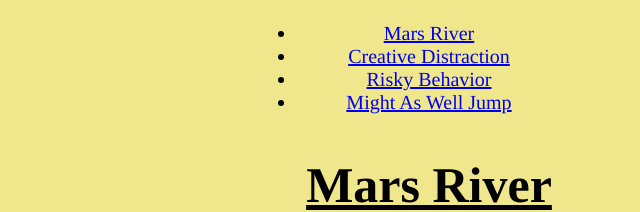
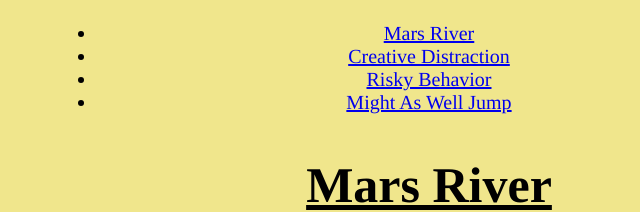
Before and after one commit to PT-Web-Dev-Jan-23/js-assignment-4-html-me-something-tayleredelen, a website: page index.html in a window 1280 px wide. Shown: the part 399-611 px from the top of the page, 211-851 px from the left. Drawn offline with Linux system fonts and the light colour scheme.

Commit message:
final final commit

```diff
--- a/styles.css
+++ b/styles.css
@@ -12,8 +12,8 @@ body {
   color: black;
   text-align: center;
   font-size: 20px;
-  padding-right: 300px;
-  padding-left: 300px;
+  padding-right: 100px;
+  padding-left: 100px;
 }
 
 article {
```
